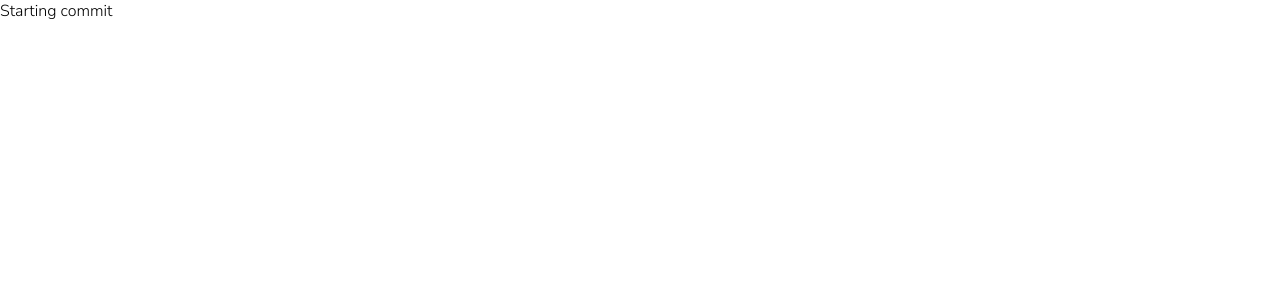
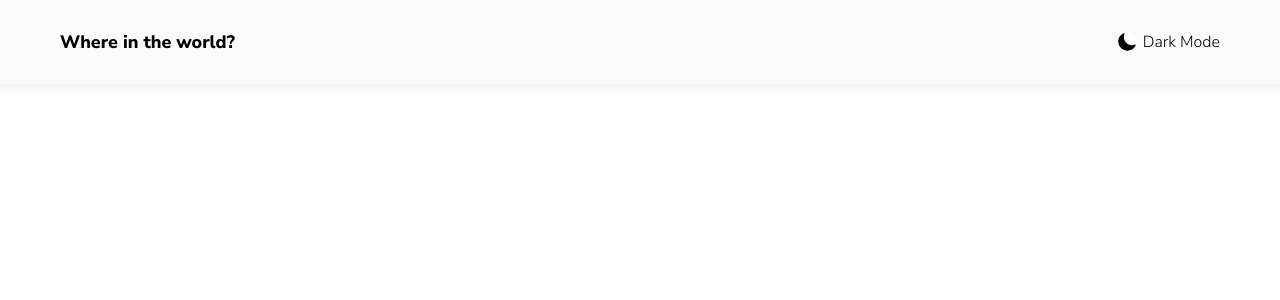
Before and after one commit to Kev-Jung/rest-countries-api, a React (Create React App) app: page / in a window 1280 px wide. Shown: the top 300 px of the page. Built offline with nearby package versions, Linux system fonts and the light colour scheme.

Commit message:
create Components and Contexts directory. Add assets directory for SVGs. Create Header component and complete designs for header dark theme.

```diff
--- a/src/App.js
+++ b/src/App.js
@@ -1,9 +1,15 @@
 import './App.scss';
+import Header from './components/Header/Header';
+import { useContext } from "react";
+import { DarkModeContext } from "./contexts/DarkMode";
 
 function App() {
+
+  const { darkMode } = useContext(DarkModeContext);
+
   return (
-    <div className="App">
-      <div>Starting commit</div>
+    <div className={`App ${darkMode ? "dark-bg" : "light-bg"}`}>
+        <Header />
     </div>
   );
 }
--- a/src/App.scss
+++ b/src/App.scss
@@ -1,5 +1,10 @@
 :root {
   --font: 'Nunito Sans', sans-serif;
+  --dark-bg: hsl(207, 26%, 17%);
+  --light-bg: hsl(0, 0%, 98%);
+  --light-text-color: hsl(200, 15%, 8%);
+  --dark-mode-elements: hsl(209, 23%, 22%);
+  --white: hsl(0, 0%, 100%);
 }
 
 body {
@@ -8,3 +13,16 @@ body {
   box-sizing: border-box;
   font-family: var(--font);
 }
+
+.dark-bg {
+  background-color: var(--dark-mode-elements);
+  color: var(--white);
+}
+
+.light-bg {
+  background-color: var(--light-bg);
+}
+
+.App {
+  border: 1px sold red;
+}
--- /dev/null
+++ b/src/components/Header/Header.jsx
@@ -0,0 +1,25 @@
+import "./Header.scss";
+import lightMoon from "../../assets-svg/moon-dark.svg";
+import darkMoon from "../../assets-svg/moon-light.svg";
+import { useContext } from "react";
+import { DarkModeContext } from "../../contexts/DarkMode";
+
+const Header = () => {
+  const { darkMode, toggleDarkMode } = useContext(DarkModeContext);
+
+  return (
+    <header className={`header-container ${darkMode ? "dark" : "light"}`}>
+      <span className="header-title">Where in the world?</span>
+      <div className="dark-mode-container" onClick={toggleDarkMode}>
+        <img
+          src={darkMode ? darkMoon : lightMoon}
+          className="dark-mode-icon"
+          alt="dark-mode-icon"
+        />
+        <span>{darkMode ? "Light Mode" : "Dark Mode"}</span>
+      </div>
+    </header>
+  );
+};
+
+export default Header;
--- /dev/null
+++ b/src/components/Header/Header.scss
@@ -0,0 +1,28 @@
+.header-container {
+  display: flex;
+  justify-content: space-between;
+  padding: 30px 16px;
+  box-shadow: 0px 1px 5px 5px rgba(0, 0, 0, 0.05);
+
+  @media (min-width: 768px) {
+    padding-inline: 60px;
+  }
+
+  .dark-mode-container {
+    display: flex;
+    align-items: center;
+    gap: 6px;
+    cursor: pointer;
+
+    .dark-mode-icon {
+      width: 20px;
+      background-color: white;
+      border-radius: 50%;
+    }
+  }
+
+  .header-title {
+    font-weight: 800;
+    font-size: 18px;
+  }
+}
--- /dev/null
+++ b/src/contexts/DarkMode.jsx
@@ -0,0 +1,19 @@
+import { createContext, useState } from "react";
+
+export const DarkModeContext = createContext();
+
+export const DarkModeContextProvider = ({ children }) => {
+  const [darkMode, setDarkMode] = useState(false);
+
+  const toggleDarkMode = () => {
+    setDarkMode(!darkMode);
+  };
+
+  const value = { darkMode, toggleDarkMode };
+
+  return (
+    <DarkModeContext.Provider value={value}>
+      {children}
+    </DarkModeContext.Provider>
+  );
+};
--- a/src/index.js
+++ b/src/index.js
@@ -1,10 +1,13 @@
 import React from 'react';
 import ReactDOM from 'react-dom/client';
 import App from './App';
+import { DarkModeContextProvider } from './contexts/DarkMode';
 
 const root = ReactDOM.createRoot(document.getElementById('root'));
 root.render(
   <React.StrictMode>
-    <App />
+    <DarkModeContextProvider>
+      <App />
+    </DarkModeContextProvider>
   </React.StrictMode>
 );
```
Also changed, not shown: src/assets-svg/moon-dark.svg (added), src/assets-svg/moon-light.svg (added), src/components/Content/Content.jsx (added), src/components/Content/Context.scss (added).
